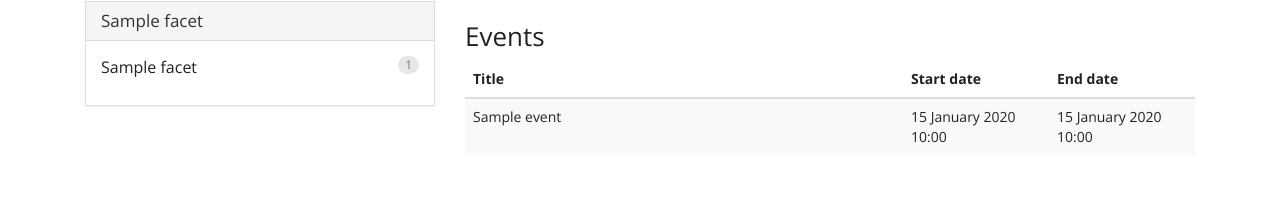
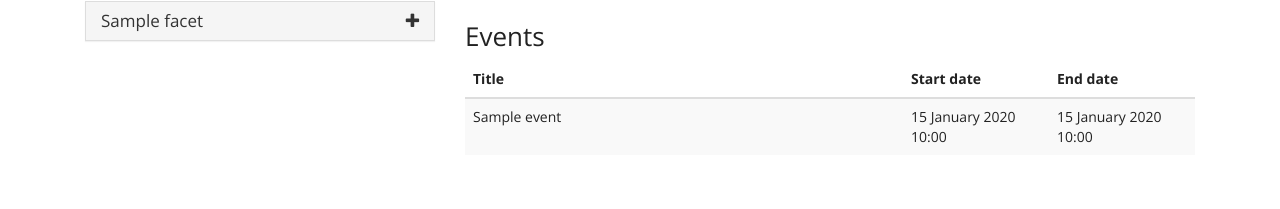
Before and after one commit to datamade/occrp-timeline-tool, a Flask app: template occrp/templates/story.html in a window 1280 px wide. Shown: the part 1042-1251 px from the top of the page. Run offline with Flask 2, Linux system fonts and the light colour scheme; tables that the repository leaves empty hold one stand-in row (values such as "Sample post"); the template is opened without the code that fills it: values that come from a table or form of the project are taken from there, most other values are stand-ins (such as "Sample title", 1, 10 or a date in 2020); form fields are guessed from the names that the template uses; parts of the project's set-up code (start-up, migrations or seed data) failed here and were passed over; some libraries are stand-ins or nearby versions.

Commit message:
Make UI a little better

```diff
--- a/occrp/static/js/custom.js
+++ b/occrp/static/js/custom.js
@@ -1,5 +1,5 @@
 $(document).ready(function() {
-    $('.collapse').collapse()
+    // $('.collapse').collapse()
 
     // Todo: not working?
     $("body").on("mouseover", "tr.detailsControl", function(e){
--- a/occrp/templates/partials/facets.html
+++ b/occrp/templates/partials/facets.html
@@ -4,6 +4,7 @@
       <a class="accordion-toggle" data-toggle="collapse" data-parent="#accordion" href="#collapse{{facet}}">
         {{facet}}
       </a>
+      <span class="pull-right"><i class="fa fa-plus" aria-hidden="true"></i></span>
     </h4>
   </div>
   <div id="collapse{{facet}}" class="panel-collapse collapse">
```
Also changed, not shown: tests/test_everything.py (+1 -1 lines).
